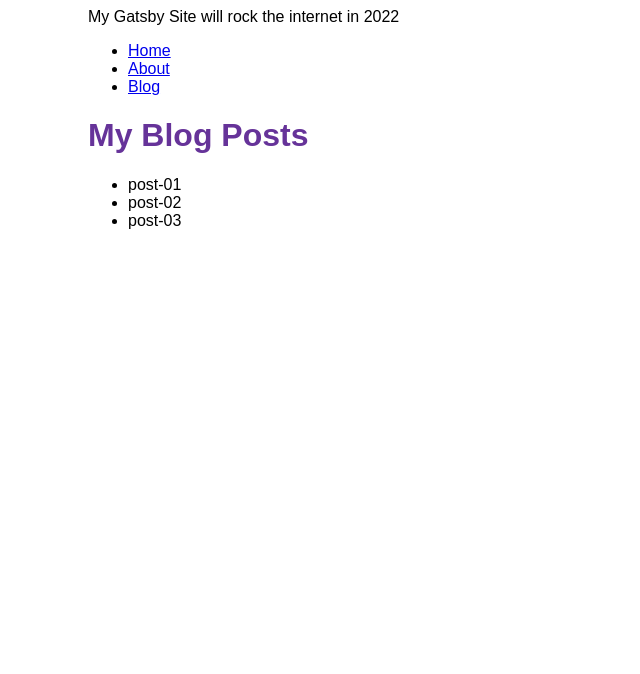
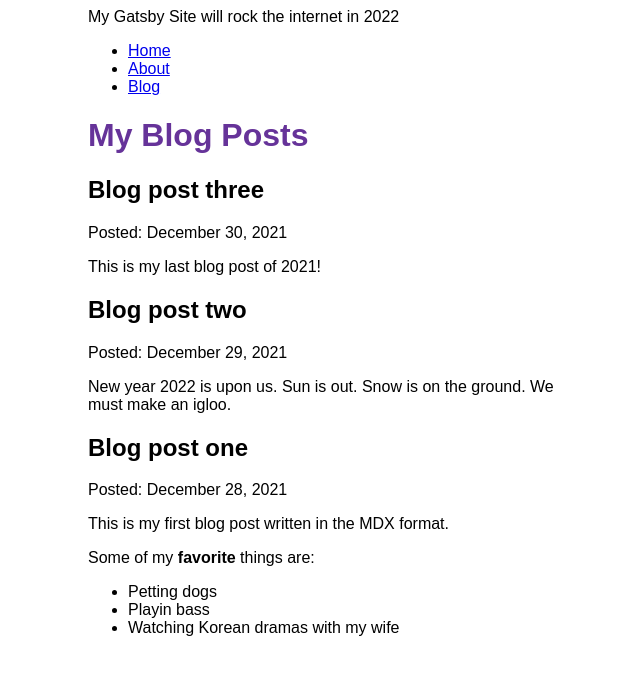
Before and after one commit to hungrysquirrel/my-gatsby-site, a Gatsby site: page /blog in a window 1280 px wide. Shown: the whole page, without its empty margins (302-942 px from the left). Built offline with nearby package versions, Linux system fonts and the light colour scheme; Gatsby itself is replaced by a stand-in of ours.

Commit message:
Set up blog data layer with GraphQL

```diff
--- a/blog/post-01.mdx
+++ b/blog/post-01.mdx
@@ -0,0 +1,12 @@
+---
+title: "Blog post one"
+date: "2021-12-28"
+---
+
+This is my first blog post written in the MDX format.
+
+Some of my **favorite** things are:
+
+* Petting dogs
+* Playin bass
+* Watching Korean dramas with my wife
--- a/blog/post-02.mdx
+++ b/blog/post-02.mdx
@@ -0,0 +1,6 @@
+---
+title: "Blog post two"
+date: "2021-12-29"
+---
+
+New year 2022 is upon us. Sun is out. Snow is on the ground. We must make an igloo.
--- a/blog/post-03.mdx
+++ b/blog/post-03.mdx
@@ -0,0 +1,6 @@
+---
+title: "Blog post three"
+date: "2021-12-30"
+---
+
+This is my last blog post of 2021!
--- a/gatsby-config.js
+++ b/gatsby-config.js
@@ -13,5 +13,6 @@ module.exports = {
         path: `${__dirname}/blog`,
       }
     },
+    "gatsby-plugin-mdx",
   ],
 };
--- a/package.json
+++ b/package.json
@@ -14,8 +14,11 @@
     "clean": "gatsby clean"
   },
   "dependencies": {
+    "@mdx-js/mdx": "^1.6.22",
+    "@mdx-js/react": "^1.6.22",
     "gatsby": "^4.4.0",
     "gatsby-plugin-image": "^2.4.0",
+    "gatsby-plugin-mdx": "^3.4.0",
     "gatsby-plugin-sharp": "^4.4.0",
     "gatsby-source-filesystem": "^4.4.0",
     "react": "^17.0.1",
--- a/src/pages/blog.js
+++ b/src/pages/blog.js
@@ -1,27 +1,37 @@
 import * as React from 'react'
 import Layout from '../components/layout'
 import { graphql } from 'gatsby'
+import { MDXRenderer } from 'gatsby-plugin-mdx'
 
 
 const BlogPage = ({data}) => {
   return (
     <Layout pageTitle="My Blog Posts">
-      <ul>
-        {
-          data.allFile.nodes.map(node => (
-            <li key={node.name}>{node.name}</li>
-          ))
-        }
-      </ul>
+      {
+        data.allMdx.nodes.map((node) => (
+          <article key={node.id}>
+            <h2>{node.frontmatter.title}</h2>
+            <p>Posted: {node.frontmatter.date}</p>
+            <MDXRenderer>
+              {node.body}
+            </MDXRenderer>
+          </article>
+        ))
+      }
     </Layout>
   )
 }
 
 export const query = graphql`
   query {
-    allFile {
+    allMdx(sort: {fields: frontmatter___date, order: DESC}) {
       nodes {
-        name
+        frontmatter {
+          date(formatString: "MMMM D, YYYY")
+          title
+        }
+        id
+        body
       }
     }
   }
```
Also changed, not shown: 1 other file.
